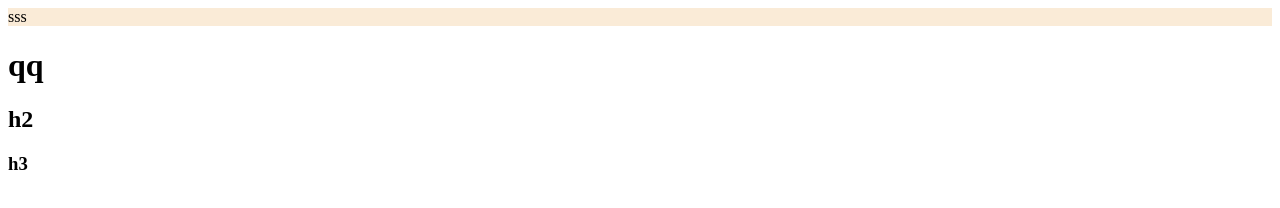
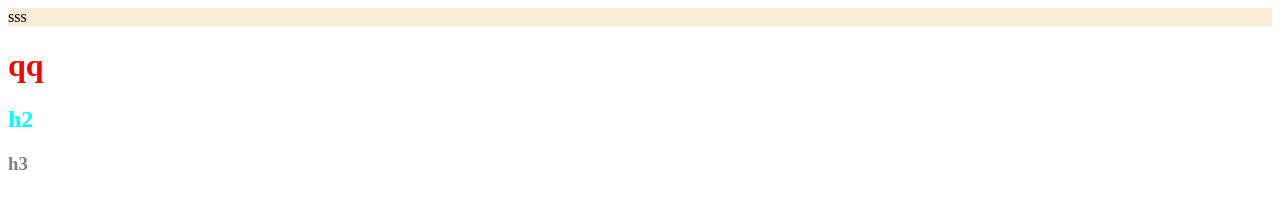
Before and after one commit to alexandra3050/test-githab, a plain HTML site: page index.html in a window 1280 px wide. Drawn offline with Linux system fonts and the light colour scheme.

Commit message:
add: color h1

```diff
--- a/style.css
+++ b/style.css
@@ -1,3 +1,12 @@
 div{
     background-color: antiquewhite;
 }
+h1{
+    color:red;
+}
+h2{
+    color: aqua;
+}
+h3{
+    color: gray;
+}
```
